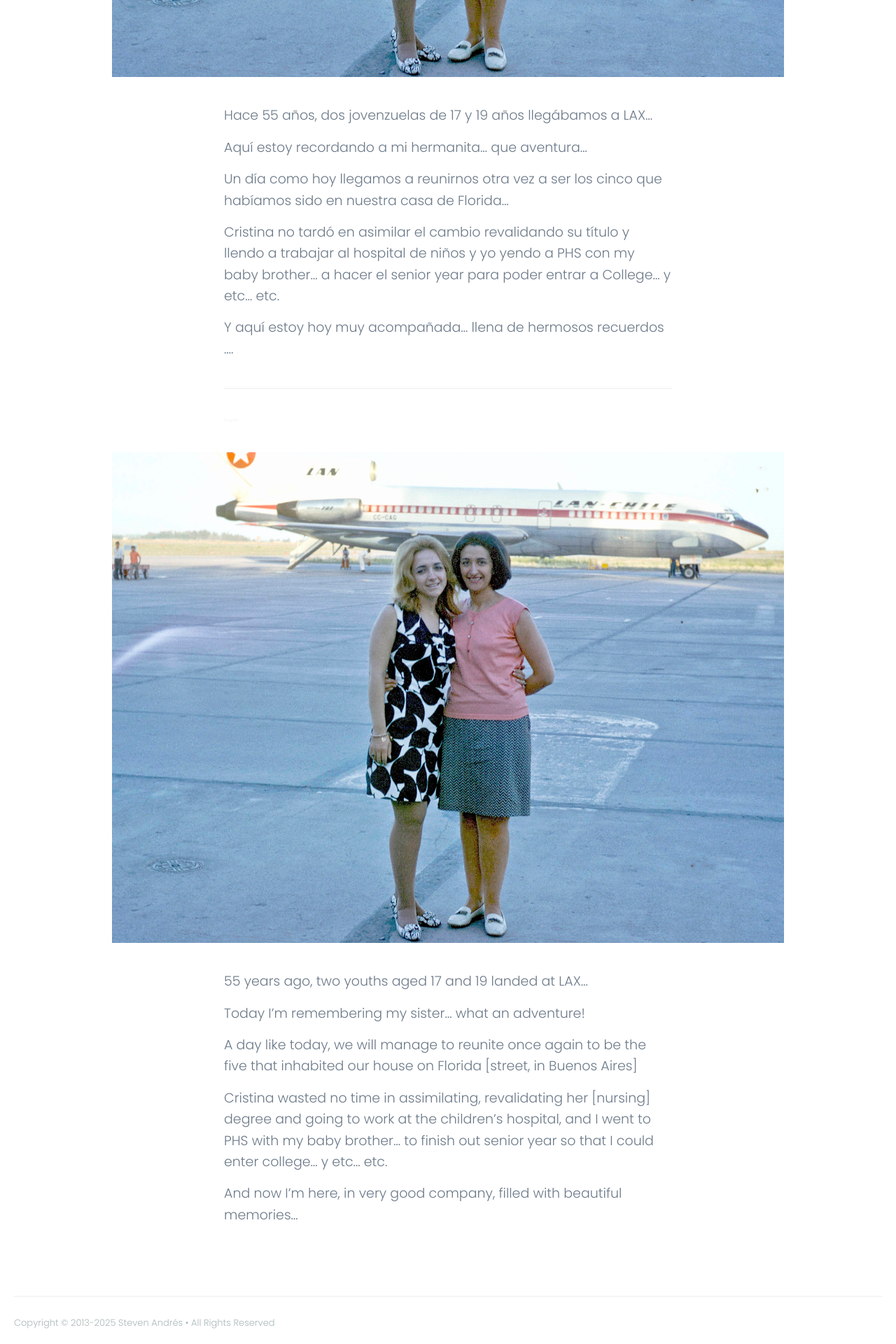
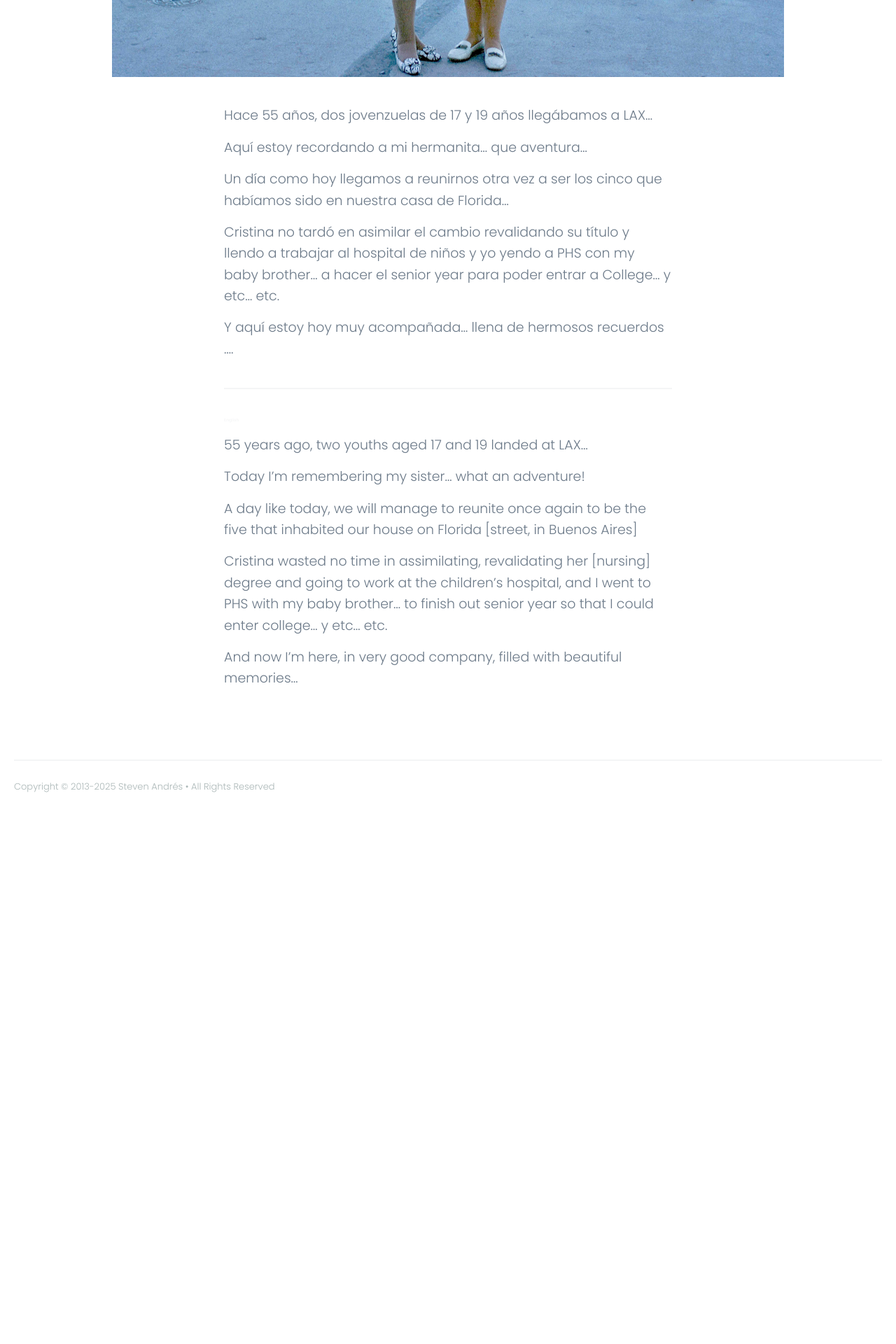
Before and after one commit to 950cagney/950cagney.github.io, a Jekyll site: the page built from _posts/2017-08-08-55-anos.md, in a window 1280 px wide. Shown: the part 865-2785 px from the top of the page at 70% size. Built offline with Jekyll 4.4.1, drawn with Linux system fonts in a browser that asks for light colours; nearby versions of some CDN libraries; after the commit the page ends 2019 px from its top, so only the background shows below that.

Commit message:
Update 2017-08-08-55-anos.md

```diff
--- a/_posts/2017-08-08-55-anos.md
+++ b/_posts/2017-08-08-55-anos.md
@@ -23,8 +23,6 @@ llena de hermosos recuerdos ....
 
 ###### English
 
-![](/images/20170808-hermanitas.jpg)
-
 55 years ago, two youths aged 17 and 19 landed at LAX...
 
 Today I'm remembering my sister... what an adventure!
```
